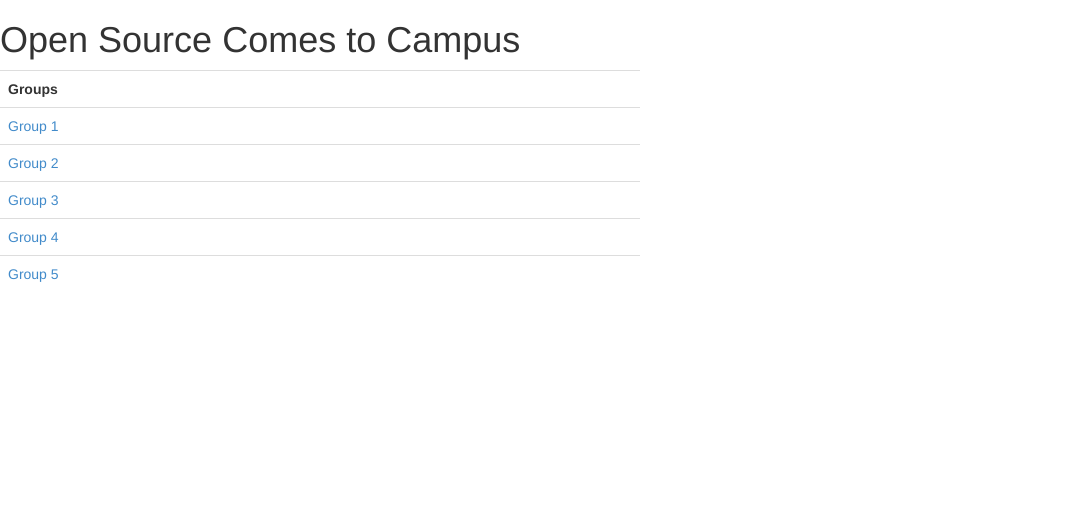
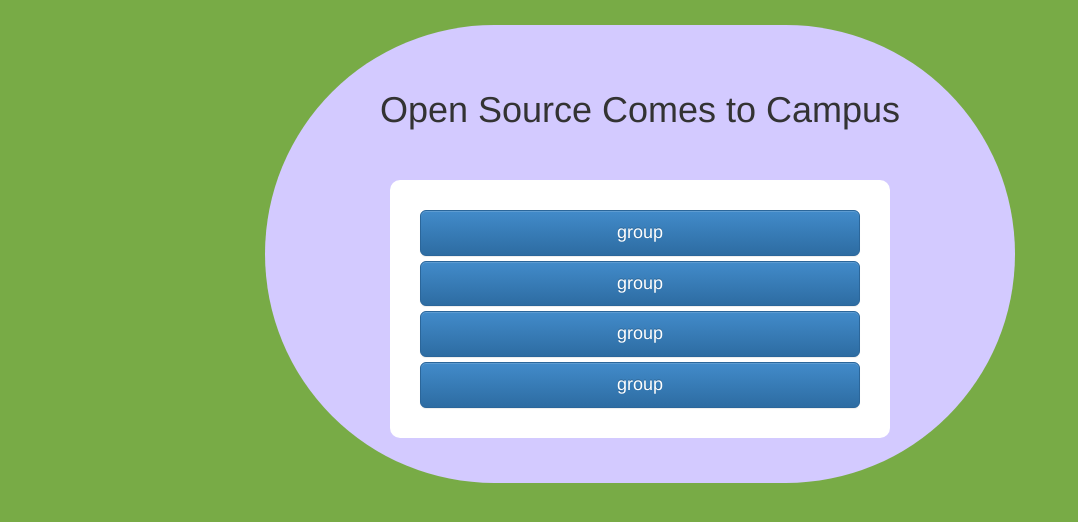
Before and after one commit to BucknellLaunch/OSCTC-Practice, a website: page public/index.html in a window 1280 px wide. Shown: the whole page, without its empty margins (0-1078 px from the left). Drawn offline with Linux system fonts and the light colour scheme.

Commit message:
finished site stuff

```diff
--- /dev/null
+++ b/public/css/site.css
@@ -0,0 +1,30 @@
+h1.site-header {
+  text-align: center;
+
+  margin-bottom: 50px;
+}
+
+body {
+  margin: 25px;
+  background: #78AB46;
+}
+
+div.inner-box {
+  border-radius: 10px;
+  padding: 30px;
+  background: white;
+  width: 500px;
+  margin: auto;
+}
+
+div.outer-box {
+  border-radius: 250px;
+  padding:45px;
+
+  background: #D3CAFF;
+  width: 750px;
+  margin: auto;
+}
+
+div.content {
+}
--- a/public/index.html
+++ b/public/index.html
@@ -3,18 +3,21 @@
   <head>
     <link rel="stylesheet" type="text/css" href="/css/bootstrap.css" />
     <link rel="stylesheet" type="text/css" href="/css/bootstrap-theme.css" />
+    <link rel="stylesheet" type="text/css" href="/css/site.css" />
     <script type="text/javascript" src="/js/bootstrap.js"></script>
   </head>
 
   <body>
-    <h1> Open Source Comes to Campus </h1>
-    <table class="table" style="width:50%">
-      <tr><th>Groups</th></tr>
-      <tr><td><a href="/group1.html">Group 1</a></td></tr>
-      <tr><td><a href="/group2.html">Group 2</a></td></tr>
-      <tr><td><a href="/group3.html">Group 3</a></td></tr>
-      <tr><td><a href="/group4.html">Group 4</a></td></tr>
-      <tr><td><a href="/group5.html">Group 5</a></td></tr>
-    </table>
+    <div class="outer-box">
+    <h1 class="site-header"> Open Source Comes to Campus </h1>
+      <div class="inner-box">
+      <div class="content">
+        <button type="button" class="btn btn-primary btn-lg btn-block" onclick="window.location = 'http://www.google.com'">group</button>
+        <button type="button" class="btn btn-primary btn-lg btn-block" onclick="window.location = 'http://www.google.com'">group</button>
+        <button type="button" class="btn btn-primary btn-lg btn-block" onclick="window.location = 'http://www.google.com'">group</button>
+        <button type="button" class="btn btn-primary btn-lg btn-block" onclick="window.location = 'http://www.google.com'">group</button>
+      </div>
+      </div>
+    </div>
   </body>
 </html>
```
Also changed, not shown: src/routes.js (+0 -17 lines).
